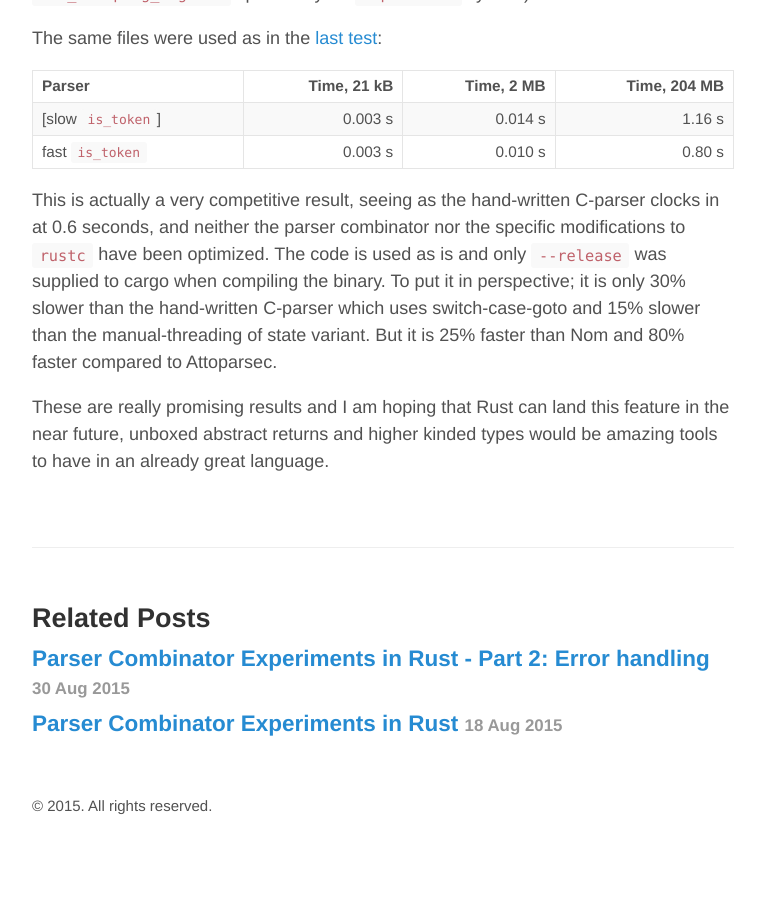
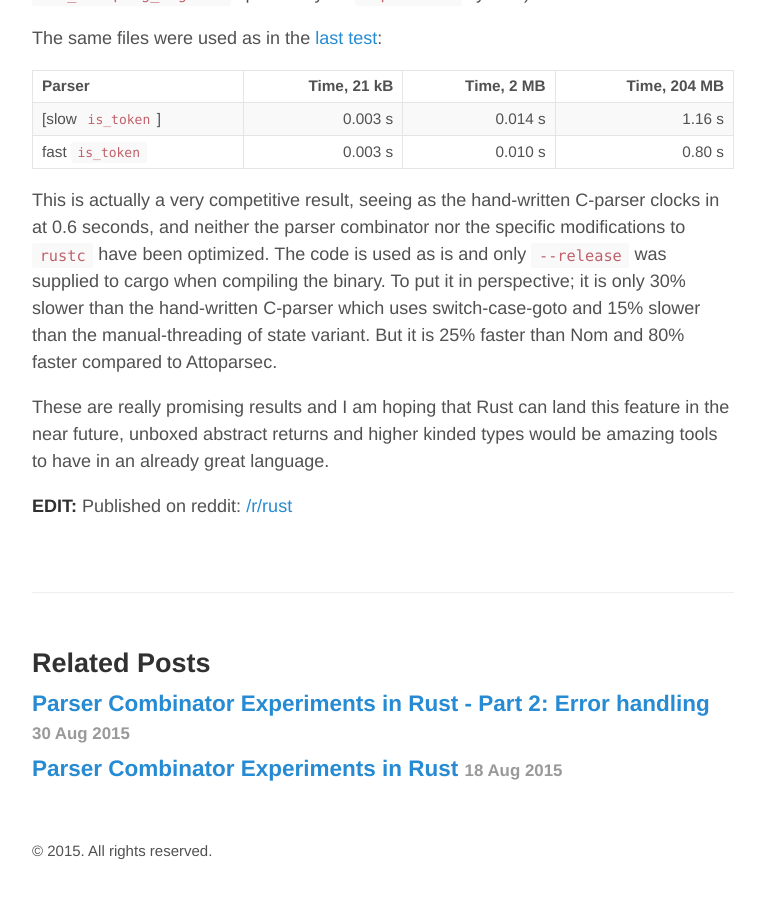
Before and after one commit to m4rw3r/m4rw3r.github.io, a Jekyll site: the page built from _posts/2015-09-07-parser-combinator-experiments-performance.md, in a window 1280 px wide and 900 px high, scrolled down 3640 px. Shown: the whole window, without its empty margins (257-1022 px from the left). Built offline with Jekyll 4.4.1, drawn with Linux system fonts in a browser that asks for light colours; Markdown is read by kramdown in place of the engine named in the settings; comment, search, counter and statistics services are not loaded; before the commit the page ends 4495 px from its top, so only the background shows below that.

Commit message:
Added reddit link

```diff
--- a/_posts/2015-09-07-parser-combinator-experiments-performance.md
+++ b/_posts/2015-09-07-parser-combinator-experiments-performance.md
@@ -160,6 +160,8 @@ These are really promising results and I am hoping that Rust can land this featu
 future, unboxed abstract returns and higher kinded types would be amazing tools to have in an
 already great language.
 
+**EDIT:** Published on reddit: [/r/rust](https://www.reddit.com/r/rust/comments/3k0d0d/parser_combinator_experiments_part_3_performance/)
+
 [C http-parser]: https://github.com/bos/attoparsec/blob/4f137347be02106765f6897059b88219c79bb86c/examples/rfc2616.c
 [Attoparsec]: https://github.com/bos/attoparsec/blob/4f137347be02106765f6897059b88219c79bb86c/examples/RFC2616.hs
 [Experiment]: https://gist.github.com/m4rw3r/cda66a9308ecb91f7147
```
